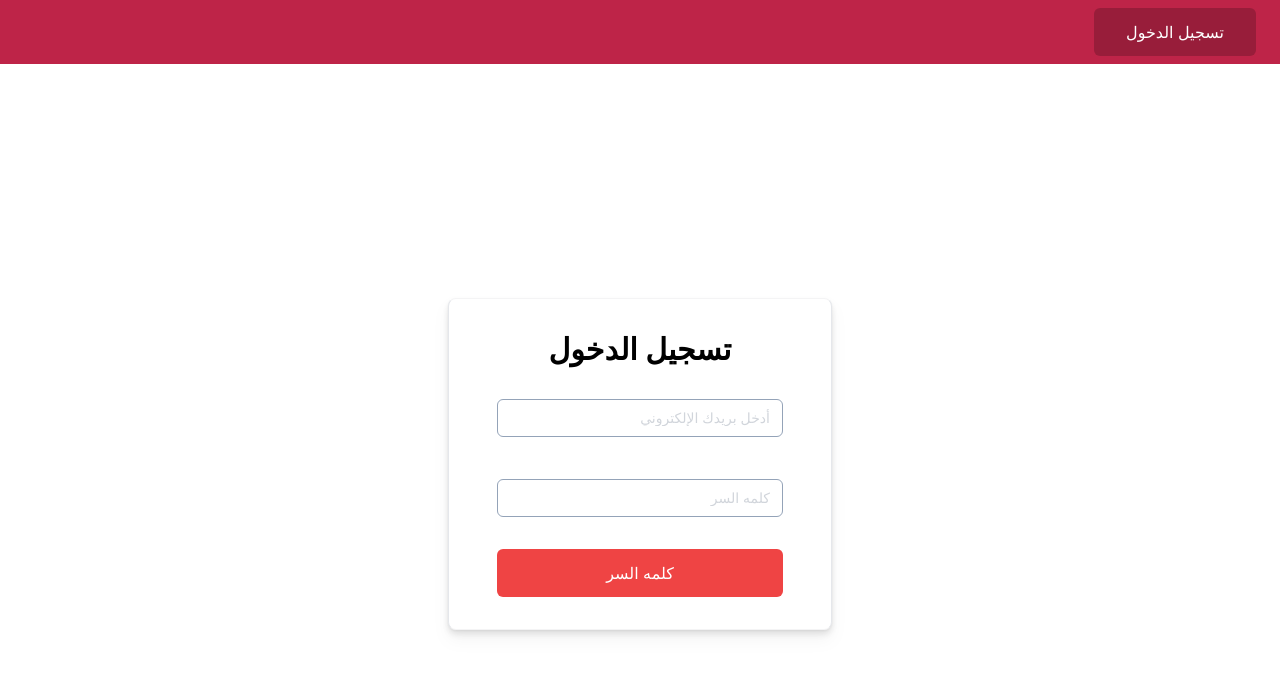
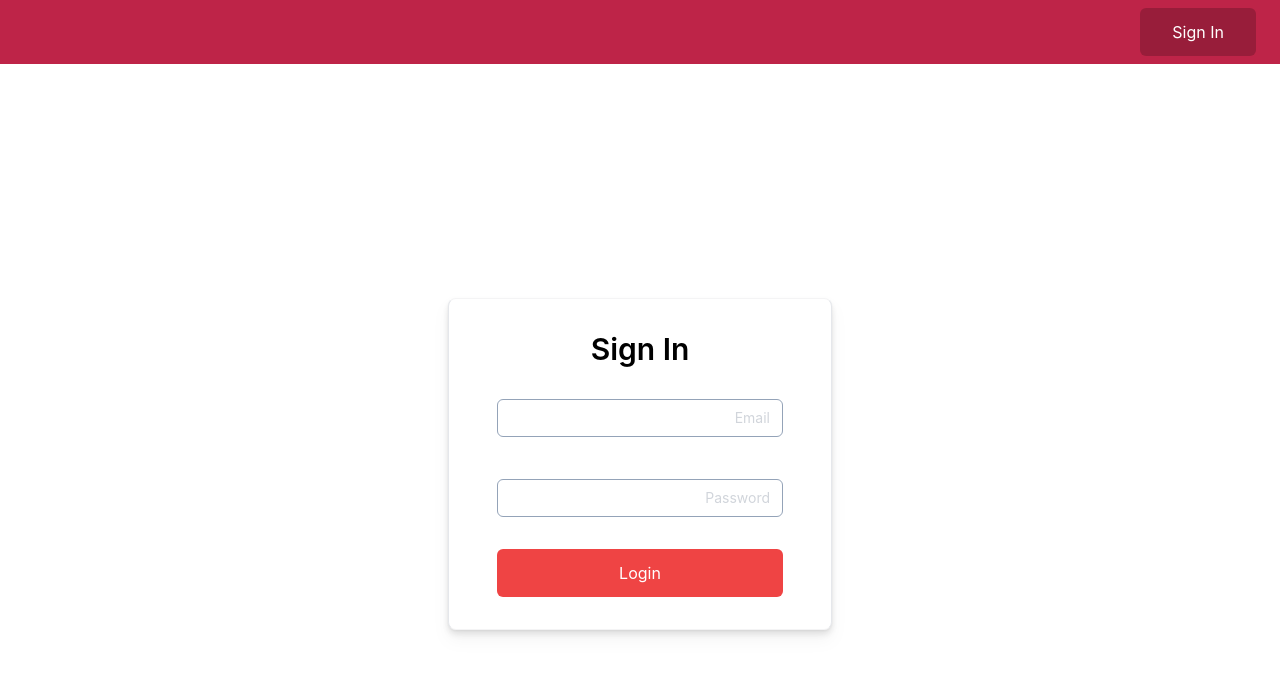
Before and after one commit to vuquyet8080/maeda-supplier, a Next.js app: page /login in a window 1280 px wide. Shown: the top 676 px of the page. Built offline with nearby package versions, Linux system fonts and the light colour scheme; no server answers.

Commit message:
handle translate login screen

```diff
--- a/src/components/LayoutWithHeader.js
+++ b/src/components/LayoutWithHeader.js
@@ -105,7 +105,7 @@ function LayoutWithHeader({ children }) {
     return (
       <div className="h-[calc(100vh-90px)] w-full flex  space-y-4 items-center justify-center ">
         <Link href="/login">
-          <a className="flex items-center btn-primary px-8 py-3 rounded-md ">تسجيل الدخول</a>
+          <a className="flex items-center btn-primary px-8 py-3 rounded-md ">{t('menu.login')}</a>
         </Link>
       </div>
     );
--- a/src/language/arabic.json
+++ b/src/language/arabic.json
@@ -3,7 +3,9 @@
     "driver":"سائق",
     "dashboard":"لوحة القيادة",
     "logout":"خروج",
-    "login":"تسجيل الدخول"
+    "login":"تسجيل الدخول",
+    "ChangeLanguage":"ChangeLanguage"
+
   },
   "driver":{
     "name":"اسم",
@@ -21,6 +23,16 @@
     "deActive":"تعطيل",
     "driverName":"اسم السائق",
     "driverId":"معرف السائق"
+  },
+   "login":{
+    "placePassword":"كلمه السر",
+    "placeEmail":"البريد الإلكتروني",
+    "login":"تسجيل الدخول",
+    "wrongEmail":"'بريد إلكتروني خاطئ",
+    "longEmailOrPass":"يجب أن تتكون كلمة المرور الخاصة بك من 6 أحرف على الأقل",
+    "emailNotFound":"'البريد الإلكتروني غير موجود",
+    "passwordNotMatch":"كلمة المرور غير متطابقة"
+
   },
     "driverDetail":{
     "profile":"الملف الشخصي",
--- a/src/language/english.json
+++ b/src/language/english.json
@@ -3,7 +3,8 @@
     "driver":"Driver",
     "dashboard":"DashBoard",
     "logout":"Sign Out",
-    "login":"Sign In"
+    "login":"Sign In",
+    "ChangeLanguage":"ChangeLanguage"
   },
   "driver":{
     "name":"Name",
@@ -15,12 +16,23 @@
     "mainBalance":"Main balance",
     "point":"Gift point",
     "edit":"Edit Data",
-    "isPaidByCompany":"Turn of IsPaidByCompany",
+    "isPaidByCompany":"Turn of IsPPaidByCompany",
     "selectStatus":"Select Status",
     "active":"Active",
     "deActive":"Deactivate",
     "driverName":"Driver Name",
     "driverId":"Driver Id"
+  },
+  "login":{
+    "title":"Sign In",
+    "placePassword":"Password",
+    "placeEmail":"Email",
+    "login":"Login",
+    "wrongEmail":"Wrong email",
+    "longEmailOrPass":"Your password must be at least 6 characters long",
+    "emailNotFound":"Email not found",
+    "passwordNotMatch":"Password does not match"
+
   },
   "driverDetail":{
     "profile":"Profile",
--- a/src/pages/_app.js
+++ b/src/pages/_app.js
@@ -10,7 +10,7 @@ import 'styles/globals.scss';
 
 i18next.use(initReactI18next).init({
   interpolation: { escapeValue: false }, // React already does escaping
-  lng: 'ar', // language to use
+  lng: 'en', // language to use
   debug: true,
   resources: {
     en: {
--- a/src/pages/login/index.js
+++ b/src/pages/login/index.js
@@ -4,6 +4,7 @@ import { delay } from 'helper/utils';
 import { signIn } from 'next-auth/react';
 import { useRouter } from 'next/router';
 import React, { useState } from 'react';
+import { useTranslation } from 'react-i18next';
 import { mailRegExp } from 'utils/validator';
 
 function Login() {
@@ -13,6 +14,7 @@ function Login() {
 
   const [password, setPassword] = useState('');
   const [passwordError, setPasswordError] = useState('');
+  const { t } = useTranslation();
 
   const router = useRouter();
 
@@ -34,11 +36,11 @@ function Login() {
   const handleSubmit = async () => {
     let flagError = false;
     if (!mailRegExp.test(email)) {
-      setEmailError('بريد إلكتروني خاطئ');
+      setEmailError(t('login.wrongEmail'));
       flagError = true;
     }
     if (password.length < 6) {
-      setPasswordError('يجب أن تتكون كلمة المرور الخاصة بك من 6 أحرف على الأقل');
+      setPasswordError(t('login.longEmailOrPass'));
       flagError = true;
     }
     if (flagError) {
@@ -55,9 +57,9 @@ function Login() {
       //
       await delay(100).then(() => setLoading(false));
       if (result?.error === 'Auth failed, email not found') {
-        toastMessages('error', 'البريد الإلكتروني غير موجود');
+        toastMessages('error', t('login.emailNotFound'));
       } else if (result?.error === `Password doesn't match`) {
-        toastMessages('error', 'كلمة المرور غير متطابقة');
+        toastMessages('error', t('login.passwordNotMatch'));
       }
       if (result?.url) {
         router.push(result?.url);
@@ -70,12 +72,12 @@ function Login() {
   return (
     <div className="flex items-center justify-center h-screen drop-shadow-lg px-6 ">
       <div className="drop-shadow-sm border-y-zinc-100 border  rounded-lg space-y-8 p-8 bg-white md:w-1/2 xl:w-96  w-full md:px-12 ">
-        <p className="text-center text-3xl font-semibold">تسجيل الدخول</p>
+        <p className="text-center text-3xl font-semibold">{t('login.title')}</p>
         <div className="grid grid-cols-12 gap-x-2    items-center max-w-3xl w-full ">
           <div className="col-span-12 mb-4 h-16 ">
             <input
               dir="rtl"
-              placeholder="أدخل بريدك الإلكتروني"
+              placeholder={t('login.placeEmail')}
               type="text"
               className="w-full border border-slate-400 rounded-md px-3 py-2  placeholder:text-gray-300 placeholder:text-sm  text-sm font-normal"
               onChange={(e) => handleChange(e, 'email')}
@@ -87,7 +89,7 @@ function Login() {
           <div className="col-span-12 ">
             <input
               dir="rtl"
-              placeholder="كلمه السر"
+              placeholder={t('login.placePassword')}
               type="password"
               className="w-full border border-slate-400 rounded-md px-3 py-2 placeholder:text-gray-300 placeholder:text-sm text-sm font-normal"
               onChange={(e) => handleChange(e, 'password')}
@@ -104,7 +106,7 @@ function Login() {
             onClick={handleSubmit}
             disabled={loading}
           >
-            كلمه السر
+            {t('login.login')}
           </button>
           <div className="absolute right-0  w-6 h-6 mr-4">{loading && <Spin />}</div>
         </div>
```
